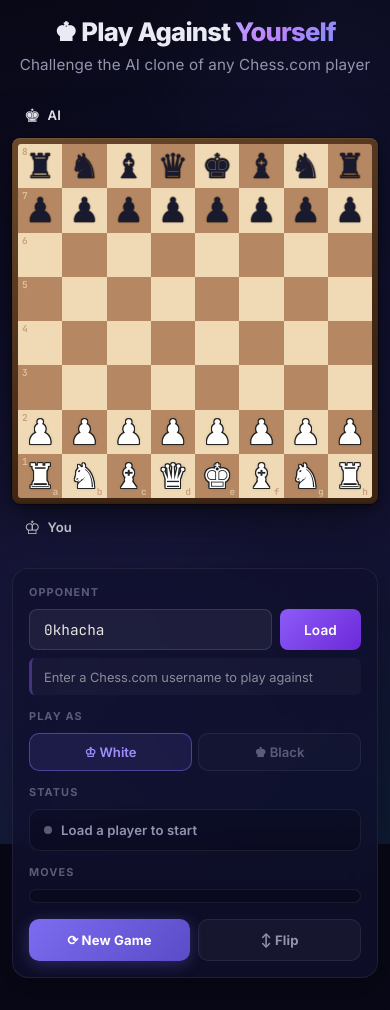
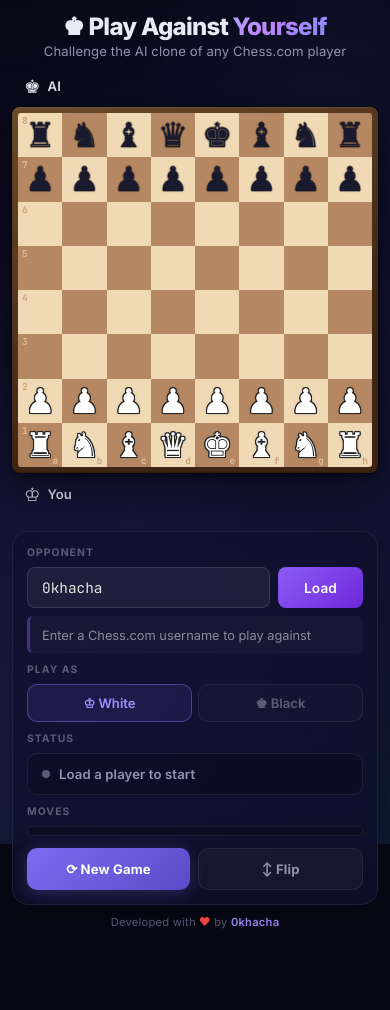
Before and after one commit to 0khacha/self-play-chess-ai, a plain HTML site: page static/index.html in a window 390 px wide. After the commit the page ends 941 px from the top, so only its background shows below. Drawn offline with Linux system fonts and the light colour scheme.

Commit message:
ui: full viewport layout (100vh), compact design, footer by 0khacha
- App fills exactly 100vh with no scroll needed
- Board auto-sizes to fit viewport height
- Compact header (smaller title, tighter spacing)
- Side panel scrollable if needed
- Footer: 'Developed with heart by 0khacha' with heartbeat animation
- Responsive: gracefully falls back to scrollable on mobile

```diff
--- a/static/index.html
+++ b/static/index.html
@@ -97,6 +97,11 @@
         </aside>
       </div>
     </main>
+
+    <!-- Footer -->
+    <footer class="footer">
+      Developed with <span class="heart">♥</span> by <a href="https://github.com/0khacha" target="_blank" rel="noopener">0khacha</a>
+    </footer>
   </div>
 
   <!-- Promotion modal -->
--- a/static/style.css
+++ b/static/style.css
@@ -76,8 +76,8 @@
   font-family: 'Inter', -apple-system, BlinkMacSystemFont, 'Segoe UI', sans-serif;
   color: var(--text);
   background: var(--bg-deep);
-  min-height: 100vh;
-  overflow-x: hidden;
+  height: 100vh;
+  overflow: hidden;
 }
 
 /* Ambient background */
@@ -104,22 +104,26 @@
 .app {
   position: relative;
   z-index: 1;
-  max-width: 1060px;
+  max-width: 1100px;
   margin: 0 auto;
-  padding: 28px 20px 48px;
+  padding: 12px 20px 0;
+  height: 100vh;
+  display: flex;
+  flex-direction: column;
 }
 
 /* ─── Header ─── */
 .header {
   text-align: center;
-  margin-bottom: 36px;
+  margin-bottom: 10px;
+  flex-shrink: 0;
 }
 
 .title {
-  font-size: 2.2rem;
+  font-size: 1.7rem;
   font-weight: 800;
   letter-spacing: -0.03em;
-  margin-bottom: 8px;
+  margin-bottom: 2px;
   color: var(--text);
 }
 
@@ -131,26 +135,33 @@
 }
 
 .subtitle {
-  font-size: 0.95rem;
+  font-size: 0.82rem;
   color: var(--text-dim);
   font-weight: 400;
   letter-spacing: 0.01em;
 }
 
 /* ─── Layout ─── */
-.main { display: flex; justify-content: center; }
+.main {
+  display: flex;
+  justify-content: center;
+  flex: 1;
+  min-height: 0;
+}
 
 .game-area {
   display: flex;
-  gap: 24px;
-  align-items: flex-start;
+  gap: 20px;
+  align-items: stretch;
+  height: 100%;
 }
 
 /* ─── Board Section ─── */
 .board-section {
   display: flex;
   flex-direction: column;
-  gap: 6px;
+  gap: 4px;
+  justify-content: center;
 }
 
 /* ─── Player Rows ─── */
@@ -206,8 +217,8 @@
 /* ─── Board Frame (wooden border) ─── */
 .board-wrapper {
   position: relative;
-  width: min(560px, calc(100vw - 40px));
-  padding: 10px;
+  width: min(520px, calc(100vh - 180px), calc(100vw - 340px));
+  padding: 8px;
   background: linear-gradient(155deg, var(--board-frame-1), var(--board-frame-2) 70%);
   border-radius: 8px;
   box-shadow:
@@ -395,27 +406,28 @@
 
 /* ─── Side Panel ─── */
 .panel {
-  width: 272px;
+  width: 260px;
   flex-shrink: 0;
   background: var(--bg-glass);
   backdrop-filter: blur(20px) saturate(1.2);
   -webkit-backdrop-filter: blur(20px) saturate(1.2);
   border: 1px solid var(--border);
   border-radius: var(--radius);
-  padding: 22px;
+  padding: 16px 18px;
   display: flex;
   flex-direction: column;
-  gap: 18px;
+  gap: 12px;
   box-shadow: 0 8px 32px rgba(0,0,0,0.25);
+  overflow-y: auto;
 }
 
 .section-title {
-  font-size: 0.68rem;
+  font-size: 0.65rem;
   font-weight: 700;
   text-transform: uppercase;
   letter-spacing: 0.10em;
   color: var(--text-muted);
-  margin-bottom: 10px;
+  margin-bottom: 8px;
 }
 
 /* ─── Style Buttons ─── */
@@ -552,17 +564,17 @@
 }
 
 /* ─── Move List ─── */
-.moves-section { flex: 1; min-height: 0; }
+.moves-section { flex: 1; min-height: 0; overflow: hidden; }
 
 .moves-list {
-  max-height: 230px;
+  max-height: 180px;
   overflow-y: auto;
   font-family: 'JetBrains Mono', 'Consolas', monospace;
-  font-size: 0.76rem;
+  font-size: 0.73rem;
   background: rgba(0, 0, 0, 0.20);
   border: 1px solid var(--border);
   border-radius: var(--radius-sm);
-  padding: 6px 4px;
+  padding: 4px 4px;
 }
 
 .moves-empty {
@@ -776,21 +788,64 @@
   to   { opacity: 1; transform: scale(1); }
 }
 
+/* ─── Footer ─── */
+.footer {
+  flex-shrink: 0;
+  text-align: center;
+  padding: 10px 0 12px;
+  color: var(--text-muted);
+  font-size: 0.7rem;
+  font-weight: 400;
+  letter-spacing: 0.02em;
+}
+
+.footer a {
+  color: var(--accent-bright);
+  text-decoration: none;
+  font-weight: 600;
+  transition: color 0.2s;
+}
+
+.footer a:hover {
+  color: #c4b5fd;
+  text-decoration: underline;
+}
+
+.footer .heart {
+  color: #ef4444;
+  display: inline-block;
+  animation: heartbeat 1.8s ease-in-out infinite;
+}
+
+@keyframes heartbeat {
+  0%, 100% { transform: scale(1); }
+  14%      { transform: scale(1.2); }
+  28%      { transform: scale(1); }
+  42%      { transform: scale(1.15); }
+  56%      { transform: scale(1); }
+}
+
 /* ─── Responsive ─── */
 @media (max-width: 900px) {
+  .app { height: auto; min-height: 100vh; overflow: auto; }
+
   .game-area {
     flex-direction: column;
     align-items: center;
+    height: auto;
   }
+
+  .board-wrapper { width: min(520px, calc(100vw - 40px)); }
 
   .panel {
     width: 100%;
-    max-width: 560px;
+    max-width: 520px;
+    overflow-y: visible;
   }
 
-  .app { padding: 16px 12px 32px; }
-  .title { font-size: 1.6rem; }
-  .header { margin-bottom: 24px; }
+  .app { padding: 12px 12px 0; }
+  .title { font-size: 1.5rem; }
+  .header { margin-bottom: 10px; }
 }
 
 @media (max-width: 500px) {
@@ -799,7 +854,7 @@
     padding: 6px;
   }
 
-  .panel { padding: 16px; gap: 14px; }
+  .panel { padding: 14px; gap: 10px; }
 
   .game-over-card { padding: 32px 28px; }
   .promotion-options .promo-btn { width: 60px; height: 60px; font-size: 36px; }
```
